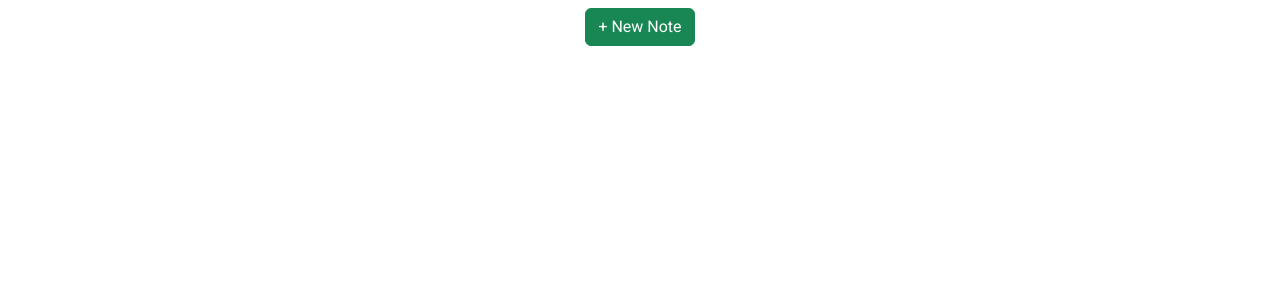
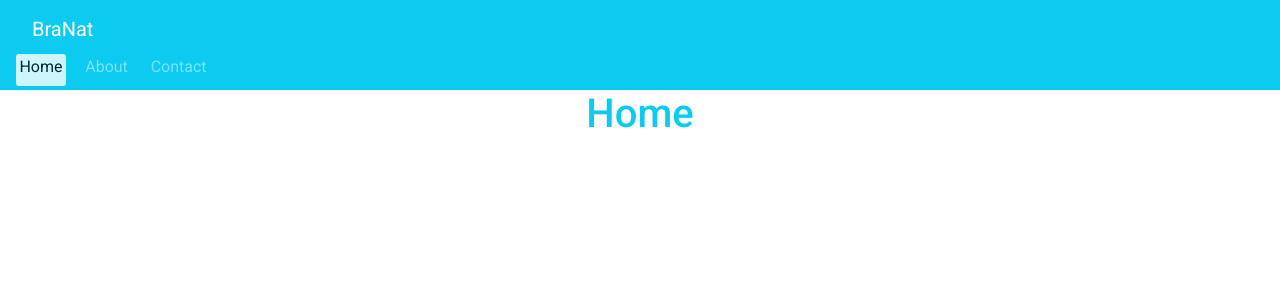
Before and after one commit to bra-nat/PushKnowledgeProjects, a React (Create React App) app: page / in a window 1280 px wide. Shown: the top 300 px of the page. Built offline with nearby package versions, Linux system fonts and the light colour scheme.

Commit message:
Built a NavBar Component

```diff
--- a/src/App.js
+++ b/src/App.js
@@ -2,7 +2,8 @@
 // import Alert from './projects/alert app/alert-app.component';
 import "bootstrap/dist/css/bootstrap.css";
 import "./App.css";
-import NoteApp from "./projects/note-app/note-app.component";
+import ResponsiveNav from "./projects/responsive-nav-app/responsive-nav.component";
+// import NoteApp from "./projects/note-app/note-app.component";
 // import MagicPopup from "./projects/magic-popu-app/magic-popup.component";
 // import ProgressBarApp from "./projects/progress-bar-app/progress-bar-app.component";
 // import DialogBox from "./projects/dialog-box/dialog-box.comonent";
@@ -48,7 +49,9 @@ function App() {
 
       {/* <DialogBox /> */}
 
-      <NoteApp />
+      {/* <NoteApp /> */}
+
+      <ResponsiveNav />
 
     </div>
   );
--- /dev/null
+++ b/src/projects/components/nav-item/nav-item.component.jsx
@@ -0,0 +1,13 @@
+import "./nav-item.styles.scss";
+
+const NavItem = ({ text, active = "", navItemClasses, onClick }) => {
+  return (
+    <div className="nav-item">
+      <a href="#"  className={`${navItemClasses} nav-link ${active}`} onClick={onClick}>
+        {text}
+      </a>
+    </div>
+  );
+};
+
+export default NavItem;
--- /dev/null
+++ b/src/projects/responsive-nav-app/responsive-nav.component.jsx
@@ -0,0 +1,97 @@
+import NavItem from "../components/nav-item/nav-item.component";
+import { NavStyle, NavItemsStyle } from "./responsive-nav.styles";
+import "./responsive-nav.styles";
+import { useState, useEffect } from "react";
+
+import { AiOutlineMenu, AiOutlineClose } from "react-icons/ai";
+
+const ResponsiveNav = () => {
+  const [showElement, setShowElement] = useState({
+    navbarNav: true,
+    hamburgerIcon: false,
+    closeIcon: false,
+    navOpened: false,
+  });
+
+  const [pageTitle, setPageTitle] = useState("");
+
+  useEffect(() => {
+    window.onresize = () => {
+      let windowWidth = window.innerWidth;
+      // console.log(windowWidth)
+
+      windowWidth > 600 &&
+        setShowElement({ navbarNav: true, hamburgerIcon: false });
+      windowWidth < 600 &&
+        setShowElement({ navbarNav: false, hamburgerIcon: true });
+    };
+  }, []);
+
+  const openNav = () => {
+    setShowElement({
+      navbarNav: true,
+      hamburgerIcon: false,
+      closeIcon: true,
+      navOpened: true,
+    });
+  };
+  const closeNav = () => {
+    setShowElement({
+      navbarNav: false,
+      hamburgerIcon: true,
+      closeIcon: false,
+      navOpened: false,
+    });
+  };
+
+  const handleActive = (e) => {
+    document
+      .querySelectorAll(".nav-link")
+      .forEach((navLink) => navLink.classList.remove("active"));
+      e.target.classList.add('active');
+      setPageTitle(e.target.innerText)
+  };
+
+  return (
+    <>
+    <NavStyle
+      className={`navbar px-3 py-1 navbar-collapse bg-info navbar-dark `}>
+      <div className="navbar-brand w-100 d-flex align-items-center px-3 justify-content-between">
+        <a href="#" className="navbar-brand">
+          BraNat
+        </a>
+        {/**Open and close icon */}
+        {showElement.hamburgerIcon && <AiOutlineMenu onClick={openNav} />}
+        {showElement.closeIcon && <AiOutlineClose onClick={closeNav} />}
+      </div>
+      {console.log(showElement.navbarNav)}
+      {showElement.navbarNav ? (
+        <NavItemsStyle className={`navbar-nav`}>
+          <NavItem
+            navItemClasses={"navLink"}
+            text={"Home"}
+            active={"active"}
+            onClick={handleActive}
+          />
+          <NavItem
+            navItemClasses={"navLink"}
+            text={"About"}
+            onClick={handleActive}
+          />
+          <NavItem
+            navItemClasses={"navLink"}
+            text={"Contact"}
+            onClick={handleActive}
+          />
+        </NavItemsStyle>
+      ) : null}
+    </NavStyle>
+
+    <h1 className="title text-center fs-1 text-info">
+      {!pageTitle ? "Home" : pageTitle}
+    </h1>
+    </>
+  );
+};
+
+export default ResponsiveNav;
--- /dev/null
+++ b/src/projects/responsive-nav-app/responsive-nav.styles.jsx
@@ -0,0 +1,41 @@
+import styled from "styled-components";
+
+export const NavStyle = styled.nav`
+
+`
+
+export const NavItemsStyle = styled.li`
+    display: flex;
+    flex-direction: row;
+
+    &.showNavBar {
+        display: flex;
+        align-items: flex-start;
+        flex-direction: column;
+        gap: 15px;
+        margin: 15px;
+        width: 100%;
+    }
+
+    & .navLink {
+        margin-right: 1rem;
+        opacity: .8;
+        padding: 0%.15rem 0.35rem;
+        border: 1px solid transparent;
+        border-radius: 3px;
+        transition: all .2s ease;
+        &:hover {
+            border: 1px solid #ddd;
+        }
+        &.active {
+            background: #fff;
+            color: #000;
+            transition: all 0.2s ease;
+        }
+        &.showNavBar {
+            display: flex;
+            align-items: flex-start;
+            flex-direction: column;
+        }
+    }
+`
```
Also changed, not shown: src/projects/components/nav-item/nav-item.styles.scss (added).
